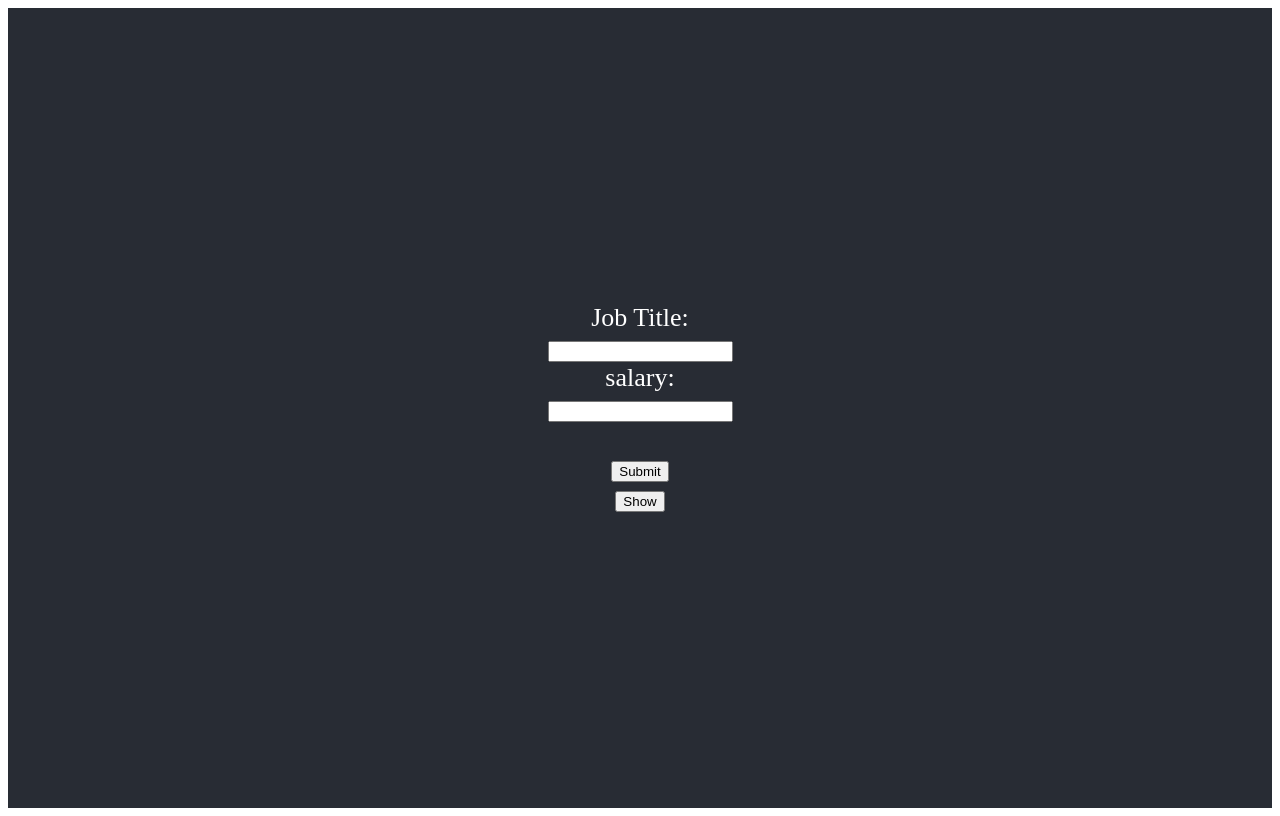
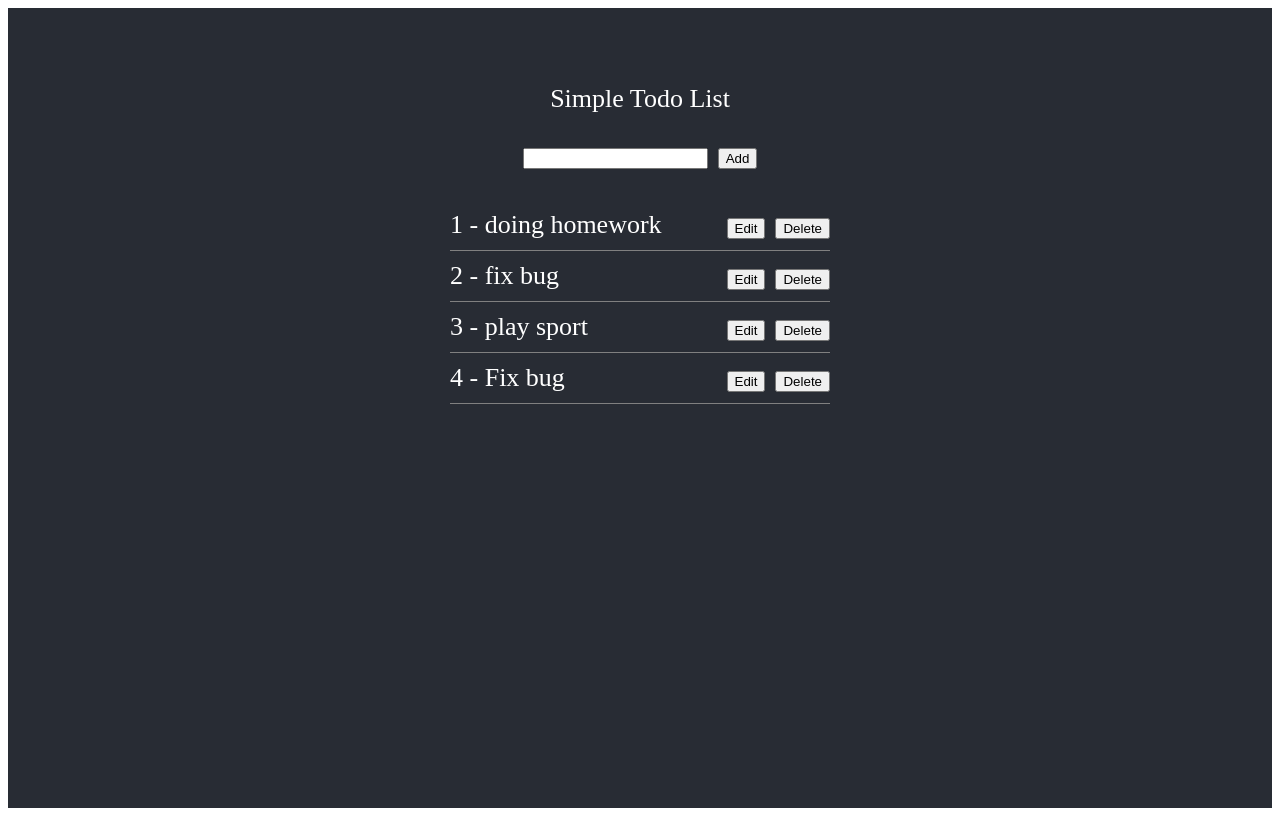
Before and after one commit to JosVuHuynh/Todo-list-reactjs, a React app: page / in a window 1280 px wide. Built offline with nearby package versions, Linux system fonts and the light colour scheme.

Commit message:
add todo list

```diff
--- a/package.json
+++ b/package.json
@@ -10,6 +10,7 @@
     "react": "^18.2.0",
     "react-dom": "^18.2.0",
     "react-scripts": "5.0.1",
+    "react-toastify": "^9.0.5",
     "web-vitals": "^2.1.4"
   },
   "scripts": {
--- a/src/pages/App.js
+++ b/src/pages/App.js
@@ -1,6 +1,11 @@
 import './App.scss'
 import './Example/MyComponent'
 import MyComponent from './Example/MyComponent';
+import ListTodo from './Todos/ListTodo';
+import 'react-toastify/dist/ReactToastify.css';
+import { ToastContainer, toast } from 'react-toastify';
+
+
 function App() {
 
 
@@ -8,8 +13,22 @@ function App() {
   return (
     <div className="App">
       <header className="App-header">
-          <MyComponent/>
+          {/* <MyComponent/> */}
+          <ListTodo />
       </header>
+      <ToastContainer
+      position="top-right"
+      autoClose={5000}
+      hideProgressBar={false}
+      newestOnTop={false}
+      closeOnClick
+      rtl={false}
+      pauseOnFocusLoss
+      draggable
+      pauseOnHover
+      />
+      {/* Same as */}
+      <ToastContainer />
     </div>
   );
 }
--- a/src/pages/App.scss
+++ b/src/pages/App.scss
@@ -17,10 +17,10 @@
 .App-header {
   background-color: #282c34;
   min-height: 100vh;
-  display: flex;
-  flex-direction: column;
-  align-items: center;
-  justify-content: center;
+  // display: flex;
+  // flex-direction: column;
+  // align-items: center;
+  // justify-content: center;
   font-size: calc(10px + 2vmin);
   color: white;
 }
--- /dev/null
+++ b/src/pages/Todos/AddTodo.js
@@ -0,0 +1,50 @@
+import React from "react";
+import './ListTodo.scss'
+import {toast } from 'react-toastify';
+
+class AddTodo extends React.Component{
+    state = {
+        title:''
+    }
+
+    handleOnchangeTitle = (event) =>{
+        this.setState({
+            title: event.target.value
+        })
+    }
+
+    handleOncliclAdd = () => {
+        if (!this.state.title) {
+            //underfined, null, empty => false
+            toast.error("Missing title")
+            return;
+        }
+
+        let todo = {
+            id: Math.floor(Math.random()*100),
+            title: this.state.title
+        }
+        this.props.addNewTodo(todo)
+        this.setState({
+            title:''
+        })
+    }
+
+    render() {
+
+        let {title} = this.state;
+        return (
+            <div className="add-todo">
+            <p>Simple Todo List</p>
+            <input type = "text" value={title}
+            onChange= {(event) => this.handleOnchangeTitle(event)}
+            ></input>
+            <button type = "button" className="add"
+            onClick={() => this.handleOncliclAdd()}
+            >Add</button>
+        </div>
+        )
+    }
+}
+
+export default AddTodo;
--- /dev/null
+++ b/src/pages/Todos/ListTodo.js
@@ -0,0 +1,124 @@
+import React  from "react";
+import AddTodo from "./AddTodo";
+import './ListTodo.scss'
+import {toast } from 'react-toastify';
+
+class ListTodo extends React.Component {
+
+    state = {
+        listTodos :[
+            {id:'todo1', title:'doing homework'},
+            {id:'todo2', title:'fix bug'},
+            {id:'todo3', title:'play sport'},
+            {id:'todo4', title:'Fix bug'},
+        ],
+        editTodo: {}
+    }
+
+    addNewTodo = (todo) => {
+        this.setState({
+            listTodos: [...this.state.listTodos, todo]
+        })
+        toast.success("Add Success")
+    }
+
+    handleDelete = (todo) =>{
+       let currentTodos = this.state.listTodos;
+       currentTodos = currentTodos.filter(item =>
+           item.id !== todo.id);
+        this.setState({
+            listTodos: currentTodos,
+            editTodo: {}
+        })
+
+
+        toast.success("Delete success")
+
+    }
+
+    handleEditTodo = (todo) =>{
+        let {editTodo, listTodos} = this.state
+        let isEmptyObj = Object.keys(editTodo).length === 0;
+
+        //save
+        if (isEmptyObj === false && editTodo.id === todo.id) {
+            let listTodosCopy = [...listTodos]
+            let objIndex = listTodosCopy.findIndex(item=> item.id === todo.id)
+            listTodosCopy[objIndex].title = editTodo.title
+            this.setState({
+                listTodos: listTodosCopy,
+                editTodo: {}
+            })
+            toast.success('Update todo success')
+            return;
+        }
+
+         //edit
+        this.setState({
+            editTodo: todo
+        })
+
+    }
+
+    handleOnchangeEditTodo= (event) => {
+        let editTodoCopy = {...this.state.editTodo}
+        editTodoCopy.title = event.target.value
+        this.setState({
+            editTodo: editTodoCopy
+        })
+    }
+
+    render(){
+        let {listTodos, editTodo} = this.state;
+        let isEmptyObj = Object.keys(editTodo).length === 0;
+        console.log('check empty objec', isEmptyObj)
+
+        return (
+            <div className="list-todo-container">
+
+                <AddTodo addNewTodo={this.addNewTodo}/>
+                <div className="list-todo-content">
+                    {
+                        listTodos && listTodos.length > 0 &&
+                        listTodos.map((item,index) => {
+                            return (
+                                <div className="todo-child" key={item.id}>
+                                    {isEmptyObj === true ?
+                                    <span>{index + 1} - {item.title}</span>
+                                    :
+                                    <>
+                                        {
+                                            editTodo.id === item.id ?
+                                            <span>
+                                                {index + 1} - <input
+                                                 value={editTodo.title}
+                                                 onChange= {(event) => this.handleOnchangeEditTodo(event)}
+                                                />
+                                            </span>
+                                            :
+                                            <span>{index + 1} - {item.title}</span>
+                                        }
+                                    </>
+
+                                    }
+                                 <div>
+                                    <button className="edit"
+                                    onClick={() => this.handleEditTodo(item)}
+                                    >   {isEmptyObj === false && editTodo.id === item.id ?
+                                         "Save":"Edit" }
+                                    </button>
+                                    <button className="delete" onClick={() => this.handleDelete(item)}>Delete</button>
+                                </div>
+                            </div>
+                            )
+                        })
+                    }
+
+                </div>
+            </div>
+
+        )
+    }
+}
+
+export default ListTodo;
--- /dev/null
+++ b/src/pages/Todos/ListTodo.scss
@@ -0,0 +1,28 @@
+.list-todo-container{
+    padding-top: 50px;
+    button {
+        cursor: pointer;
+    }
+    .add-todo{
+        margin-bottom: 40px;
+        .add {
+            margin-left: 10px;
+        }
+    }
+
+    .list-todo-content{
+        width: 400px;
+        margin: 0 auto;
+    }
+
+    .todo-child {
+        height: 40px;
+        border-bottom: 1px solid grey;
+        margin: 10px;
+        display: flex;
+        justify-content: space-between;
+        .edit {
+            margin-right: 10px;
+        }
+    }
+}
```
Also changed, not shown: 1 other file.
